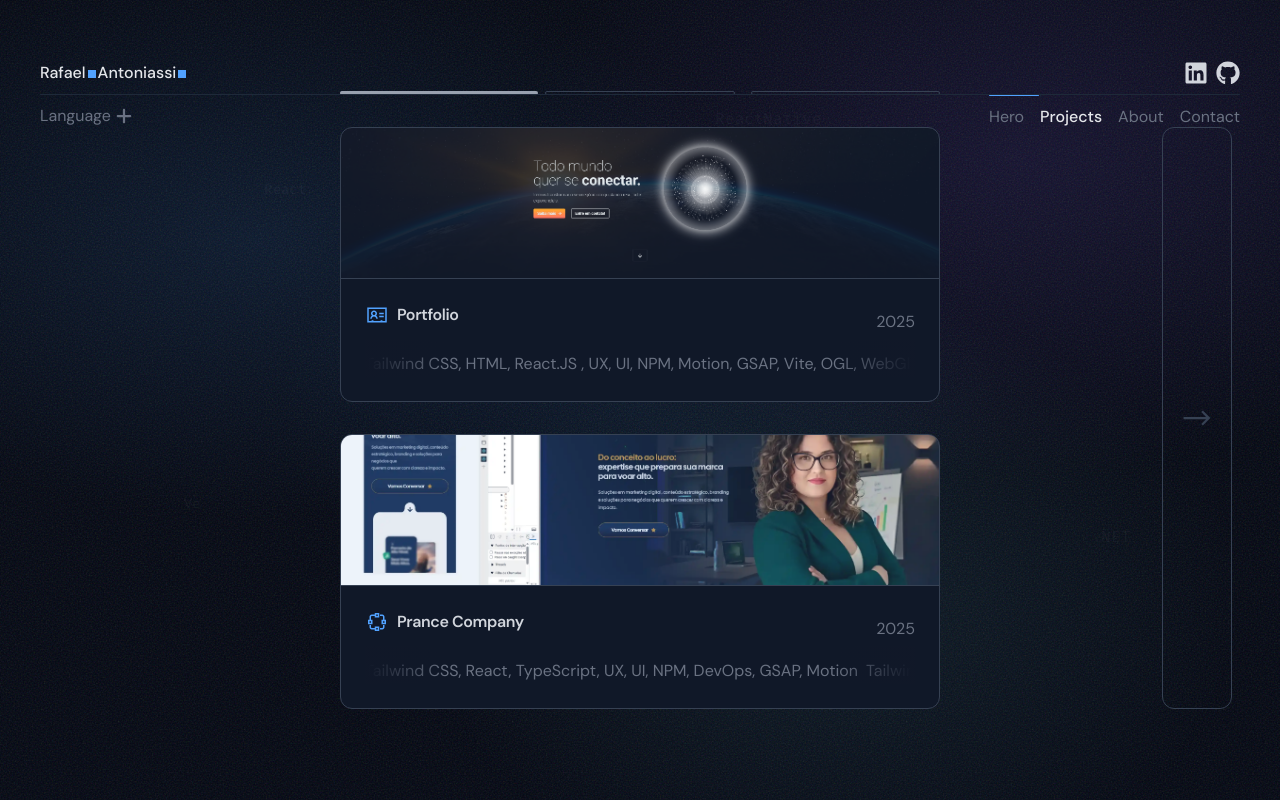
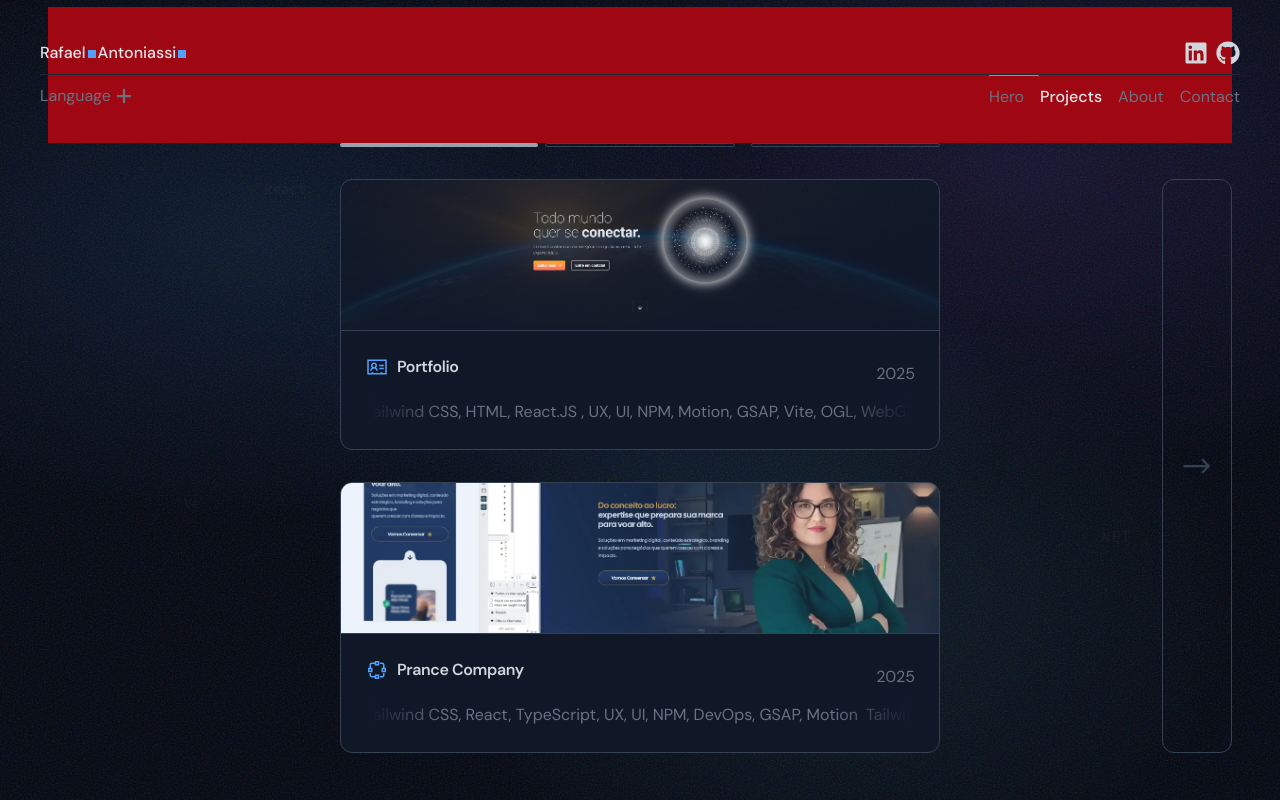
Before and after one commit to soustern/Soustern-Portfolio-React, a React (Vite) app: page / in a window 1280 px wide. Both pictures are taken after a click on the button "Projects". Built offline with nearby package versions, Linux system fonts and the light colour scheme; no server answers.

Commit message:
Feature: Make projects section fully responsive. Closes #40

```diff
--- a/src/App.tsx
+++ b/src/App.tsx
@@ -37,7 +37,7 @@
 
   return (
     <Background BackgroundColor='hero-section-gradient font-sans'>
-      <header className='fixed top-0 left-0 w-full py-15 px-10 z-50'>
+      <header className='fixed top-0 left-0 w-full pt-[clamp(1.5rem,10vw,2.5rem)] z-50'>
         <NavBar />
       </header>
       <ProjectScreen fontsReady={fontsReady}/>
--- a/src/components/ui/ProjectCard.tsx
+++ b/src/components/ui/ProjectCard.tsx
@@ -76,15 +76,15 @@
 
     const Icon = project.icon;
     return (
-        <article ref={articleRef} className={`max-w-sm md:max-w-xl xl:max-w-[600px] w-full bg-[var(--color-bg-secondary)] border-[1px] border-gray-700 rounded-xl overflow-hidden shadow-black/20 ${invisible ? " pointer-events-none invisible" : ""} cursor-pointer transform hover:shadow-xl transition-shadow`}>
-            <div className="border-b-[1px] border-gray-700 pointer-events-none">
+        <article ref={articleRef} className={`max-w-sm md:max-w-xl xl:max-w-[600px] w-full bg-[var(--color-bg-secondary)] border-[1px] border-gray-700 rounded-xl overflow-hidden shadow-black/20 ${invisible ? " pointer-events-none invisible" : ""} cursor-pointer transform hover:shadow-xl transition-shadow flex flex-col`}>
+            <div className="border-b-[1px] border-gray-700 pointer-events-none min-h-0 shrink-1 overflow-hidden">
                 <img
                     src={project.image}
                     alt={project.title}
-                    className="w-full max-h-[100px] md:max-h-[150px] object-cover mix-blend-screen"
+                    className="w-full max-h-[clamp(100px,10vh,150px)] md:max-h-[150px] object-cover mix-blend-screen"
                 />
             </div>
-            <div className="p-3 md:p-4 lg:p-6 space-y-1 pointer-events-none">
+            <div className="p-3 md:p-4 lg:p-6 pointer-events-none flex flex-col">
                 <div className="flex items-baseline gap-3">
                     <div className="flex items-center gap-2">
                         <div className="flex-shrink-0">
@@ -97,7 +97,7 @@
                     <div className="flex-1"></div>
                     <TextStandard text={project.Year} importance="supporting"></TextStandard>
                 </div>
-                <div className="overflow-x-hidden relative pt-2 lg:pt-3">
+                <div className="overflow-x-hidden relative pt-0.5 lg:pt-3">
                     <div ref={marqueeRef} className="flex flex-nowrap gap-2 relative whitespace-nowrap">
                         <TextStandard className="" importance="metadata">{project.stack}</TextStandard>
                         <TextStandard className="" importance="metadata">{project.stack}</TextStandard>
--- a/src/layouts/Projects.tsx
+++ b/src/layouts/Projects.tsx
@@ -1,4 +1,4 @@
-import { use, useEffect, useRef, useState} from "react";
+import { useEffect, useRef, useState} from "react";
 import { useScroll } from "../components/contexts/ScrollContext";
 import { AnimatePresence, motion } from "motion/react";
 import dnd from "../assets/images/dnd.png";
@@ -207,6 +207,9 @@
 
     // TODO: Make responsive version
     // TODO: Make pages
+    // TODO: Remove red div after production
+    // TODO: Create placeholder card (see more at github)
+
 
 
     if (pageSize.width <= 900)
@@ -217,12 +220,15 @@
                 <motion.section
                     ref={sectionRef}
                     id='Projects'
-                    className='flex items-center justify-center w-full h-full px-12'
+                    className='flex items-center justify-center w-full h-full px-6 flex-col pb-[clamp(1rem,5vw,2.5rem)]'
                     exit={{ opacity: 0, scale: 0.95 }}
                     transition={{ duration: 0.3 }}
 
                 >
-                    <div className="flex max-w-[1200px] w-full flex-col gap-8 items-center min-h-0">
+                    <div className="bg-red-800 w-full h-full max-h-14">
+
+                    </div>
+                    <div className="flex max-w-[1200px] w-full flex-col gap-4 md:gap-8 items-center min-h-0 shrink-1">
                         <motion.div exit={{y: -100, opacity: 0 }} initial={{y: -100, opacity: 0 }} animate={{y: 0, opacity: 1 }} className="max-w-[600px] w-full h-1 relative rounded-xl min-h-0">
                             <div className="absolute inset-0 grid place-items-center grid-cols-3 w-full h-full gap-4">
                                 <div className="h-1 border border-gray-700 w-full rounded-full"></div>
@@ -233,16 +239,16 @@
                                 <div ref={progressBarDesktopRef} className={`h-1 bg-gray-400 w-[33%] transform translate-x-0 rounded-full`}></div>
                             </div>
                         </motion.div>
-                        <div  className="flex flex-col w-full items-center gap-8 min-h-0">
-                            <div ref={cardsContainerDesktopRef} className="flex flex-col gap-8 w-full items-center min-h-0">
+                        <div  className="flex flex-col w-full items-center gap-4 min-h-0">
+                            <div ref={cardsContainerDesktopRef} className="flex flex-col gap-4 w-full items-center min-h-0">
                                     <ProjectCard project={projects[currentIndex]}></ProjectCard>
                                     {currentIndex === projects.length - 1 ? <ProjectCard page={page.current} project={projects[currentIndex]} invisible={true}></ProjectCard> : <ProjectCard page={page.current} project={projects[currentIndex + 1]}></ProjectCard>}
                             </div>
                             <div className="flex gap-4 justify-between w-full">
-                                <motion.button onClick={handleBack} whileTap={{scale: 0.95}} transition={{duration: 0.2, type: "spring"}} className={`w-full  flex justify-center items-center border border-gray-700 rounded-xl hover:bg-gray-50/2 hover:cursor-pointer hover:border-gray-400 group transition-colors transition-opacity p-3 ${isAnimating ? "pointer-events-none" : ""} ${currentIndex <= 0 ? "pointer-events-none opacity-0" : ""}`}>
+                                <motion.button onClick={handleBack} whileTap={{scale: 0.9}} transition={{duration: 0.2, type: "spring"}} className={`w-full  flex justify-center items-center border border-gray-700 rounded-xl hover:bg-gray-50/2 hover:cursor-pointer hover:border-gray-400 group transition-colors transition-opacity p-2 ${isAnimating ? "pointer-events-none" : ""} ${currentIndex <= 0 ? "pointer-events-none opacity-0" : ""}`}>
                                     <LiaLongArrowAltLeftSolid className="text-4xl text-gray-700 group-hover:text-gray-400 transition-colors"></LiaLongArrowAltLeftSolid>
                                 </motion.button>
-                                <motion.button  onClick={handleNext} whileTap={{scale: 0.95}} transition={{duration: 0.2, type: "spring"}} className={`w-full flex justify-center items-center border border-gray-700 rounded-xl hover:bg-gray-50/2 hover:cursor-pointer hover:border-gray-400 group transition-colors transition-opacity p-3 ${isAnimating ? "pointer-events-none" : ""} ${currentIndex >= projects.length - 1 ? "pointer-events-none opacity-0" : ""}`}>
+                                <motion.button  onClick={handleNext} whileTap={{scale: 0.9}} transition={{duration: 0.2, type: "spring"}} className={`w-full flex justify-center items-center border border-gray-700 rounded-xl hover:bg-gray-50/2 hover:cursor-pointer hover:border-gray-400 group transition-colors transition-opacity p-2 ${isAnimating ? "pointer-events-none" : ""} ${currentIndex >= projects.length - 1 ? "pointer-events-none opacity-0" : ""}`}>
                                     <LiaLongArrowAltRightSolid className="text-4xl text-gray-700 group-hover:text-gray-400 transition-colors"></LiaLongArrowAltRightSolid>
                                 </motion.button>
                             </div>
@@ -260,12 +266,15 @@
                 <motion.section
                     ref={sectionRef}
                     id='Projects'
-                    className='flex items-center justify-center w-full h-full px-12'
+                    className='flex items-center justify-center w-full h-full px-12 pb-[clamp(1.5rem,10vw,2.5rem)] flex-col'
                     exit={{ opacity: 0, scale: 0.95 }}
                     transition={{ duration: 0.3 }}
 
                 >
-                    <div className="flex max-w-[1200px] w-full flex-col gap-8 items-center min-h-0">
+                    <div className="bg-red-800 w-full h-full max-h-34">
+
+                    </div>
+                    <div className="flex max-w-[1200px] w-full flex-col gap-8 items-center min-h-0 shrink-1">
                         <motion.div exit={{y: -100, opacity: 0 }} initial={{y: -100, opacity: 0 }} animate={{y: 0, opacity: 1 }} className="max-w-[600px] w-full h-1 relative rounded-xl min-h-0">
                             <div className="absolute inset-0 grid place-items-center grid-cols-3 w-full h-full gap-4">
                                 <div className="h-1 border border-gray-700 w-full rounded-full"></div>
```
